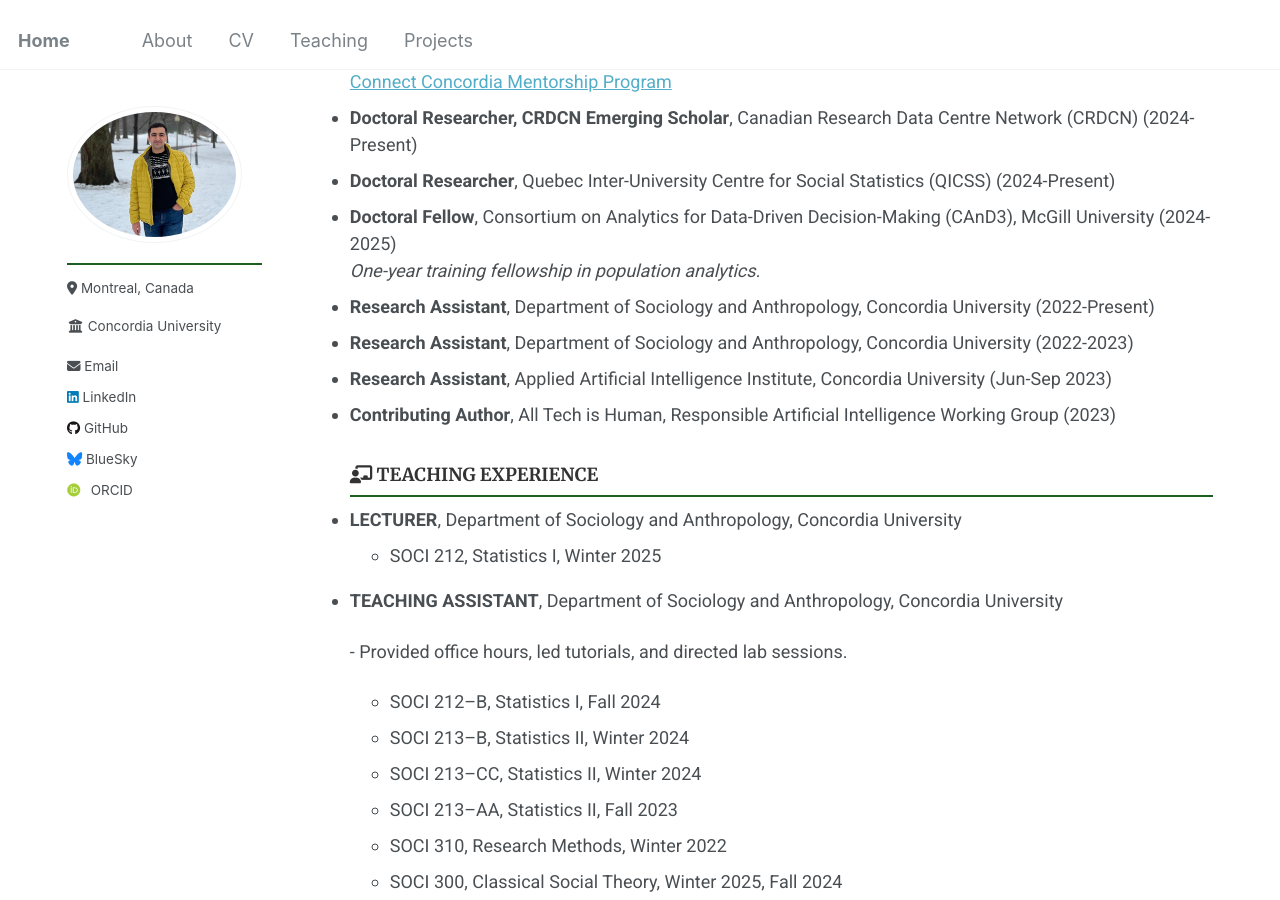
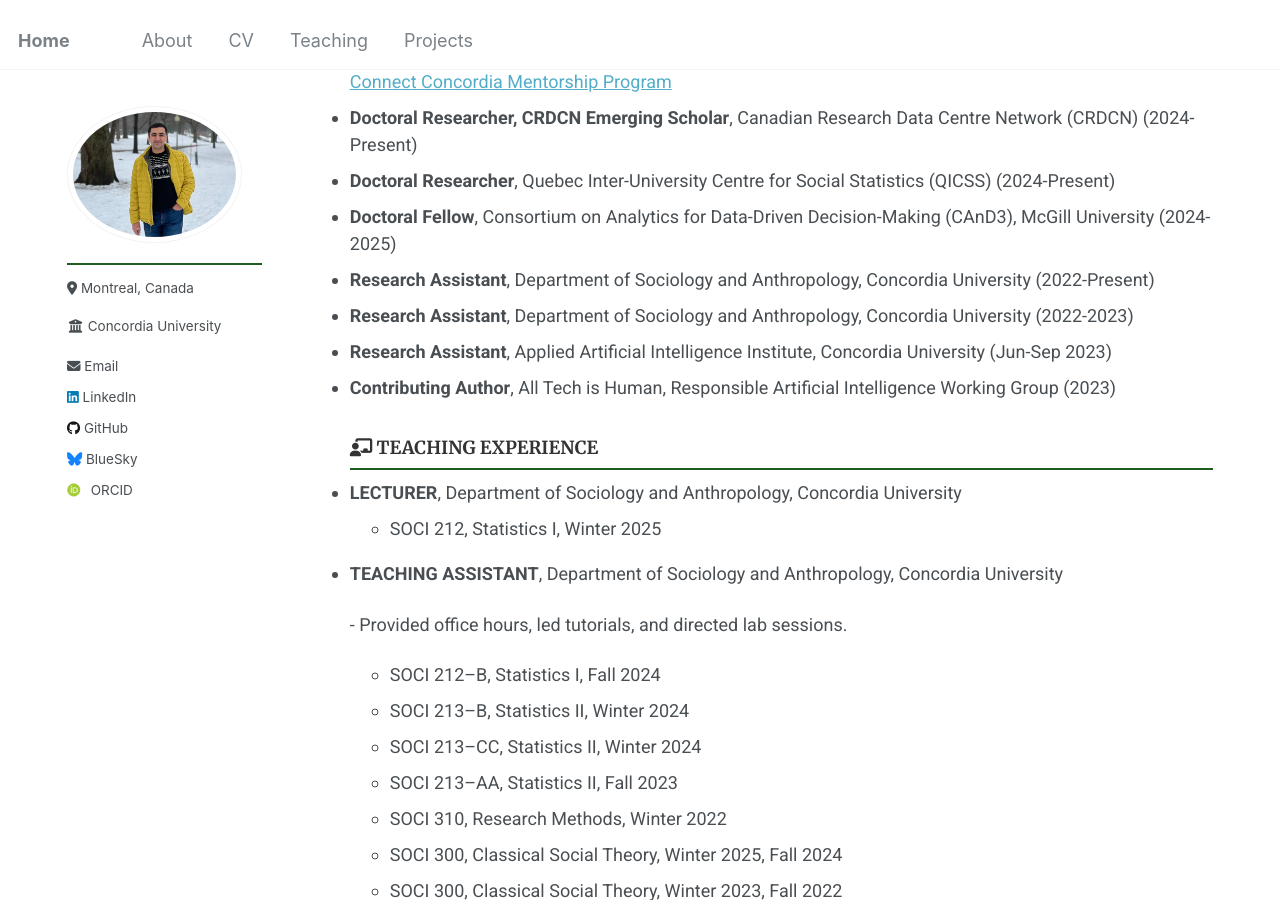
Before and after one commit to Mohsnmonji/mohsnmonji.github.io, a Jekyll site: the page built from _pages/Curriculum Vitae.md, in a window 1280 px wide and 900 px high, scrolled down 799 px. Built offline with Jekyll 4.4.1, drawn with Linux system fonts in a browser that asks for light colours; some web fonts are replaced.

Commit message:
Update Curriculum Vitae.md

```diff
--- a/_pages/Curriculum Vitae.md
+++ b/_pages/Curriculum Vitae.md
@@ -50,7 +50,6 @@ author_profile: true
 - **Doctoral Researcher, CRDCN Emerging Scholar**, Canadian Research Data Centre Network (CRDCN) (2024-Present)
 - **Doctoral Researcher**, Quebec Inter-University Centre for Social Statistics (QICSS) (2024-Present)
 - **Doctoral Fellow**, Consortium on Analytics for Data-Driven Decision-Making (CAnD3), McGill University (2024-2025)
-  *One-year training fellowship in population analytics.*
 - **Research Assistant**, Department of Sociology and Anthropology, Concordia University (2022-Present)
 - **Research Assistant**, Department of Sociology and Anthropology, Concordia University (2022-2023)
 - **Research Assistant**, Applied Artificial Intelligence Institute, Concordia University (Jun-Sep 2023)
```
